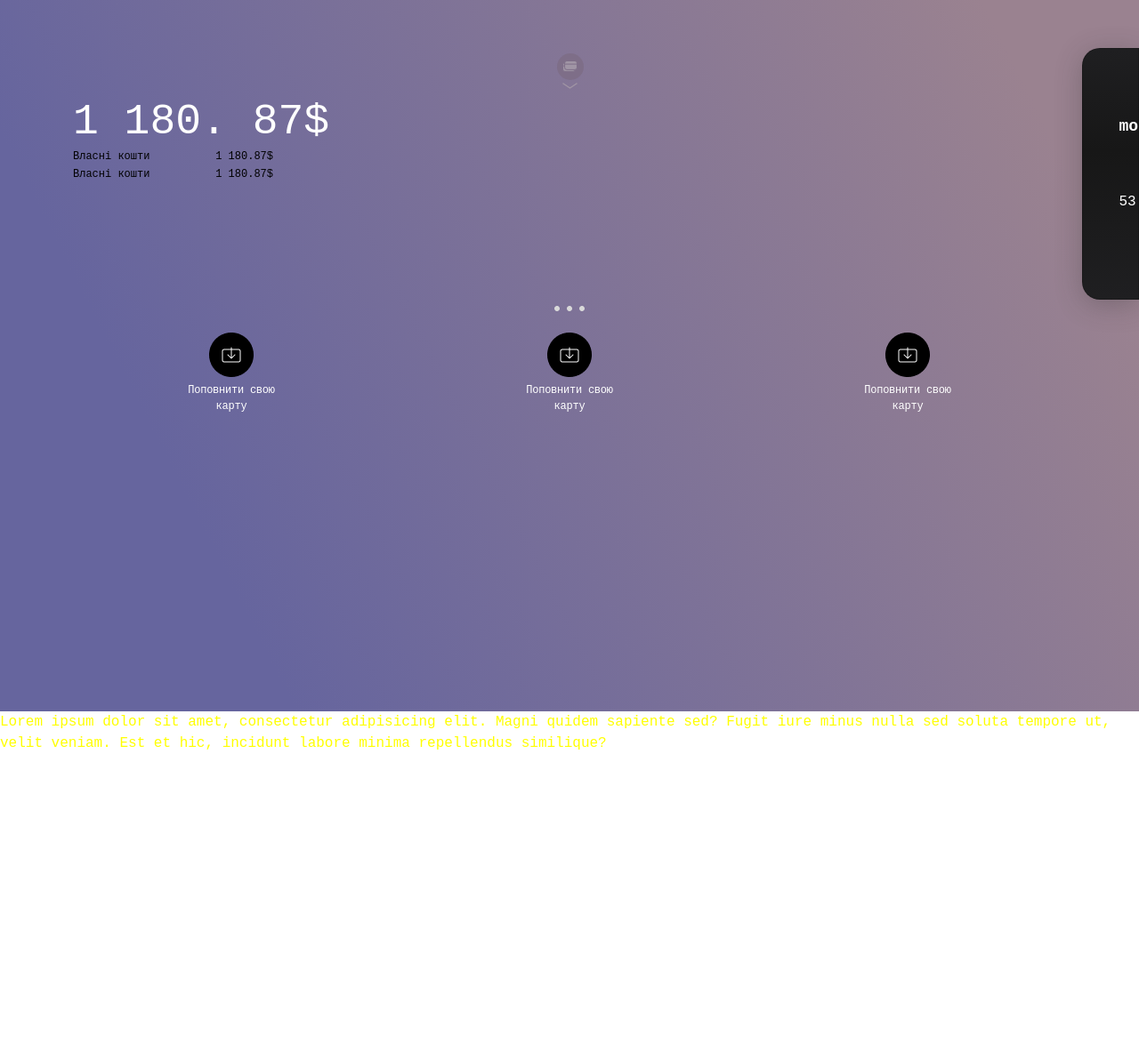
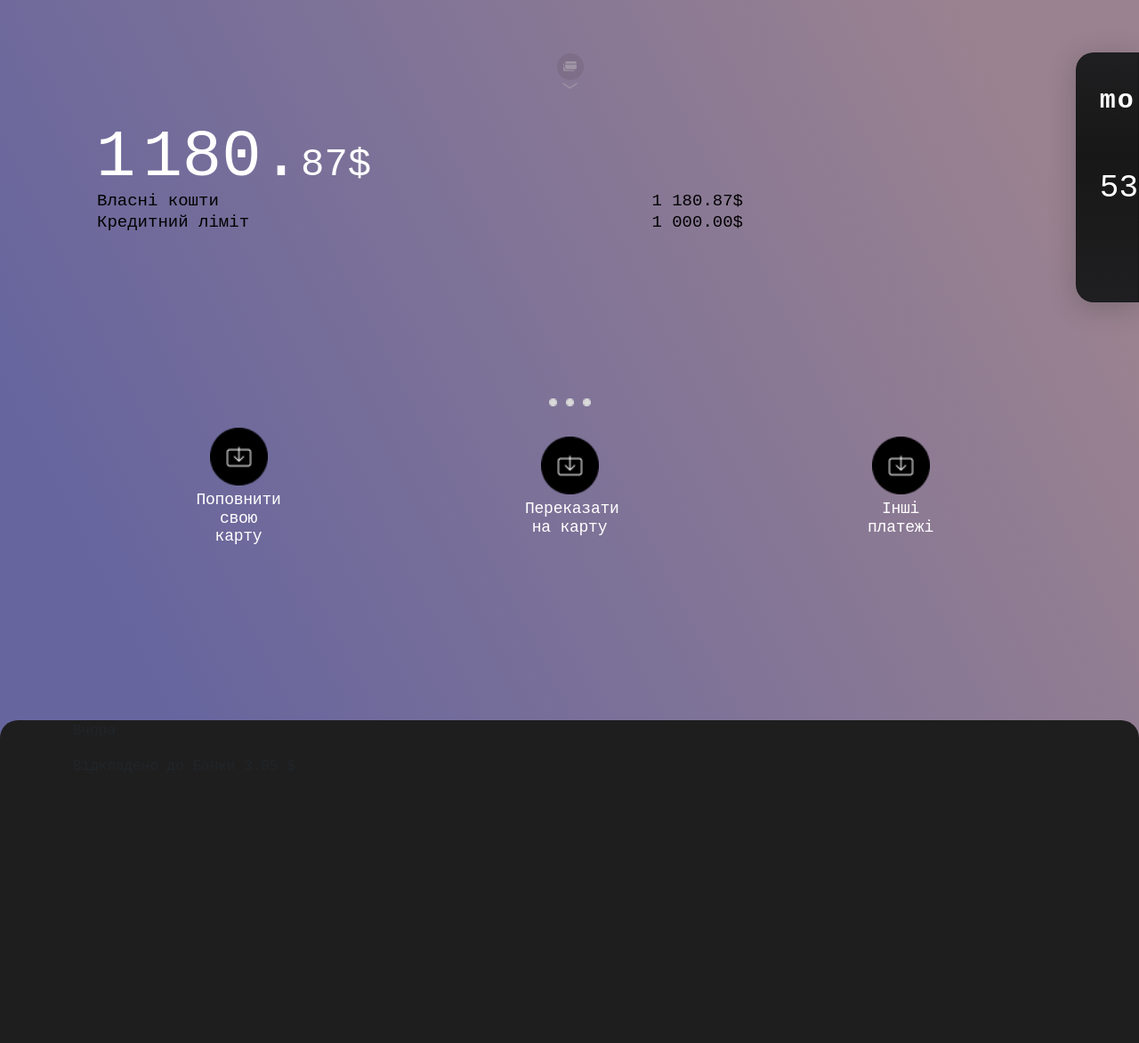
Before and after one commit to puffynNeroun/mono, a plain HTML site: page index.html in a window 1280 px wide. Shown: the whole page at 89% size. Before the commit the page ends 864 px from the top, so only its background shows below. Drawn offline with nearby package versions, Linux system fonts and the light colour scheme.

```diff
--- a/assets/styles/style.css
+++ b/assets/styles/style.css
@@ -12,11 +12,15 @@
     font-family: "SF", monospace;
 }
 
+.root {
+    background: linear-gradient(62.93deg, #66659E 19.68%, #9A8290 89.55%);
+}
+
 .header {
-    background: linear-gradient(62.93deg, #66659E 19.68%, #9A8290 89.55%);
     padding-top: 59px;
     position: relative;
     height: 100vh;
+    margin-bottom: 10px;
 }
 
 .header__summ {
@@ -59,21 +63,27 @@
     margin-bottom: 20px;
 }
 
+
 .card {
     position: absolute;
-    top: 54px;
+    top: 59px;
     right: 0;
     color: var(--white);
-    padding: 74px 0 97px 40px;
+    padding: 31px 0 100px 26px;
     background: linear-gradient(180deg, #1F1F21 0%, #171717 40.63%, #1F1F21 100%);
     box-shadow: 0 6px 30px rgba(51, 51, 51, 0.3);
     border-radius: 20px 0 0 20px;
 }
 
 .card__bankName {
-    margin-bottom: 59px;
+    margin-bottom: 49px;
     font-weight: 600;
-    font-size: 18px;
+    font-size: 30px;
+    letter-spacing: 2px;
+}
+
+.card__number {
+    font-size: 36px;
 }
 
 .currently {
@@ -86,23 +96,45 @@
     color: var(--white);
 }
 
+.balance {
+    margin-top: 40px;
+    margin-left: 26px;
+    font-size: 74px;
+}
+
+.cash {
+    margin-left: 8px;
+}
+
+.pennies {
+    font-size: 44px;
+}
+
 .my-money {
     display: flex;
     justify-content: space-between;
     font-size: 12px;
-    max-width: 225px;
     color: var(--black);
 }
 
 .operation {
-    line-height: 20px;
-    margin-bottom: 138px;
+    line-height: 24px;
+    margin-bottom: 186px;
+    margin-left: 27px;
+}
+
+.my-money {
+    font-size: 19px;
 }
 
 .pagination {
     display: flex;
-    gap: 8px;
+    gap: 10px;
     margin-bottom: 16px;
+}
+
+.img-circle {
+    width: 9px;
 }
 
 .navbar > div > div {
@@ -118,8 +150,32 @@
     max-width: 100px;
     letter-spacing: -0.24px;
     text-align: center;
+    font-size: 18px;
+    line-height: 114%;
 }
 
-.yellow {
-    color: yellow;
+.navbar__menu {
+    margin: 0;
 }
+
+.img-navbar{
+    width: 65px;
+}
+
+.main {
+    width: inherit;
+    height: 363px;
+    left: 0px;
+    top: 449px;
+    background: #1E1E1E;
+    border-radius: 20px 20px 0px 0px;
+}
+
+.main__container{
+    width: inherit;
+    height: 363px;
+    left: 0px;
+    top: 449px;
+    background: #1E1E1E;
+    border-radius: 20px 20px 0px 0px;
+}
--- a/index.html
+++ b/index.html
@@ -21,18 +21,17 @@
 				</button>
 			</div>
 			<div class="currently">
-				<div class="col-7">
-					<span class="summ">1 180.</span>
-					<span class="pennies">87$</span>
+				<div class="balance col-8">
+					<span class="summ">1<span class="cash">180.</span><span class="pennies">87$</span></span>
 				</div>
 				<div class="operation">
-					<div class="my-money">
+					<div class="my-money col-8">
 						<span>Власні кошти</span>
 						<span>1 180.87$</span>
 					</div>
-					<div class="my-money credit">
-						<span>Власні кошти</span>
-						<span>1 180.87$</span>
+					<div class="my-money col-8 credit">
+						<span>Кредитний ліміт</span>
+						<span>1 000.00$</span>
 					</div>
 				</div>
 			</div>
@@ -42,39 +41,50 @@
 			</div>
 			<div class="d-flex justify-content-center">
 				<div class="pagination">
-					<img src="./assets/images/dot.png" alt="dot">
-					<img src="./assets/images/dot.png" alt="dot">
-					<img src="./assets/images/dot.png" alt="dot">
+					<img class="img-circle" src="./assets/images/dot.png" alt="dot">
+					<img class="img-circle" src="./assets/images/dot.png" alt="dot">
+					<img class="img-circle" src="./assets/images/dot.png" alt="dot">
 				</div>
 			</div>
-			<nav class="row navbar">
+			<nav class="row navbar navbar__menu">
 				<div class="col-4">
 					<div>
-						<img src="./assets/images/menuCard.png" alt="">
+						<img class="img-navbar" src="./assets/images/menuCard.png" alt="">
 						<p>Поповнити
 							свою карту</p>
 					</div>
 				</div>
 				<div class="col-4">
 					<div>
-						<img src="./assets/images/menuCard.png" alt="">
-						<p>Поповнити
-							свою карту</p>
+						<img class="img-navbar" src="./assets/images/menuCard.png" alt="">
+						<p>Переказати
+							на карту</p>
 					</div>
 				</div>
 				<div class="col-4">
 					<div>
-						<img src="./assets/images/menuCard.png" alt="">
-						<p>Поповнити
-							свою карту</p>
+						<img class="img-navbar" src="./assets/images/menuCard.png" alt="">
+						<p>Інші
+							платежі</p>
 					</div>
 				</div>
 			</nav>
 		</div>
 	</header>
-	<div>
-		<p class="yellow">Lorem ipsum dolor sit amet, consectetur adipisicing elit. Magni quidem sapiente sed? Fugit iure minus nulla sed soluta tempore ut, velit veniam. Est et hic, incidunt labore minima repellendus similique?</p>
-	</div>
+	<section class="main">
+		<div class="container">
+			<div class="main__container col-12">
+				<div class="row string first-string">
+					<div col-4 class="icon"><img src="" alt=""></div>
+					<div class="info-string">
+						<p>Вчора</p>
+						<p>Відкладено до Банки 3.05 $</p>
+					</div>
+					<div col-4 class="icon"><img src="" alt=""></div>
+				</div>
+			</div>
+		</div>
+	</section>
 </div>
 <script src="https://cdn.jsdelivr.net/npm/bootstrap@5.3.0-alpha3/dist/js/bootstrap.bundle.min.js"></script>
 <script src="assets/js/script.js"></script>
```
Also changed, not shown: assets/images/Icon1.svg (added).
